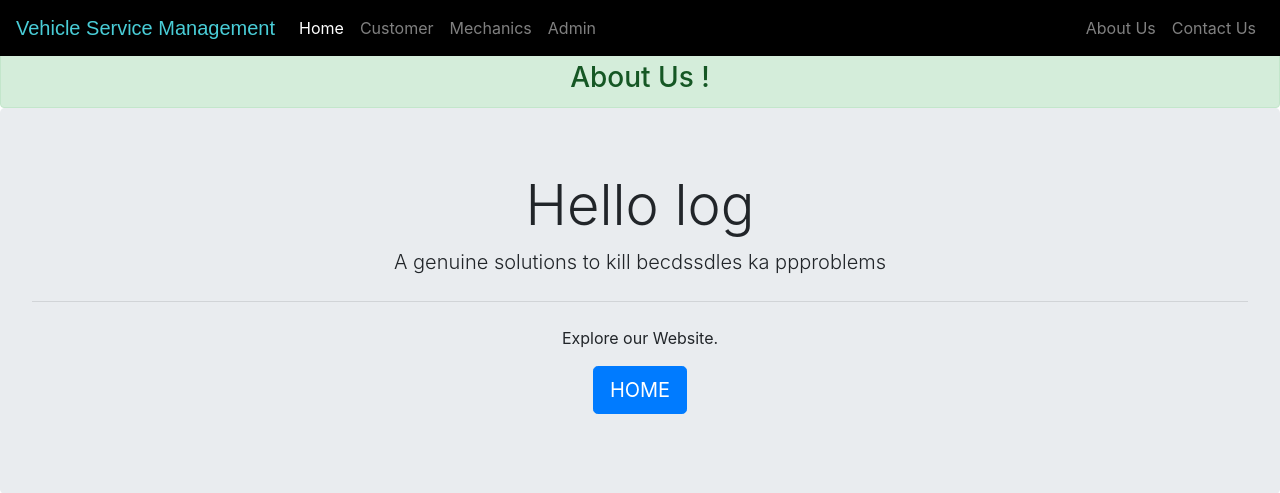
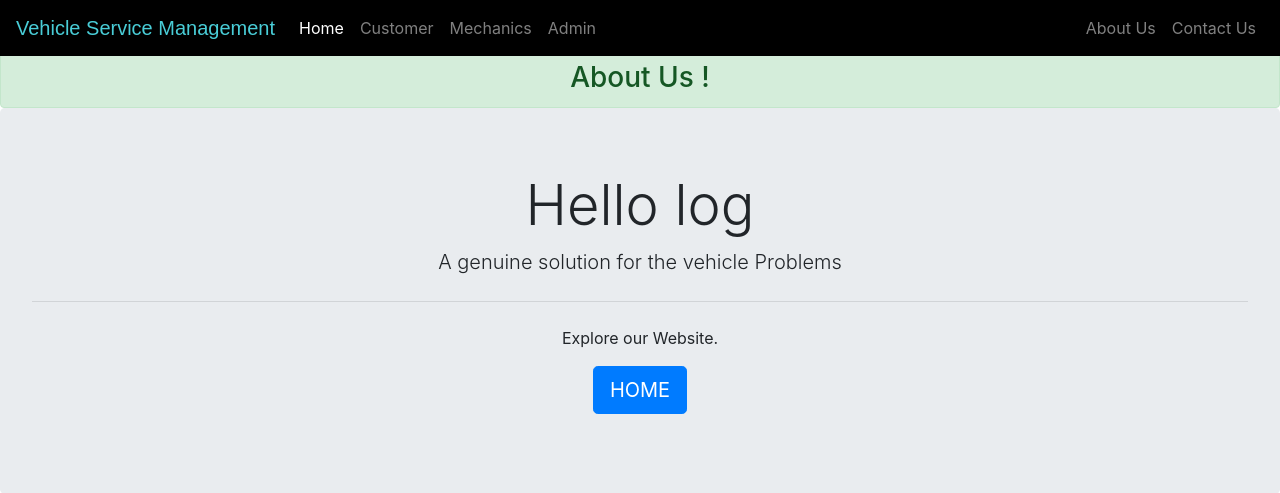
Before and after one commit to naveen0799/automation_project, a Django app: page /aboutus in a window 1280 px wide. Shown: the top 493 px of the page. Run offline with Django 3.2, Linux system fonts and the light colour scheme; some libraries are stand-ins or nearby versions.

Commit message:
my commit

```diff
--- a/templates/vehicle/aboutus.html
+++ b/templates/vehicle/aboutus.html
@@ -33,7 +33,7 @@
   </center>
   <div class="jumbotron" style="margin-bottom: 0px;margin-top: 0px;">
     <h1 class="display-4">Hello log</h1>
-    <p class="lead">A genuine solutions to kill becdssdles ka ppproblems</p>
+    <p class="lead">A genuine solution for the vehicle Problems</p>
     <hr class="my-4">
     <p>Explore our Website.</p>
     <p class="lead">
```
